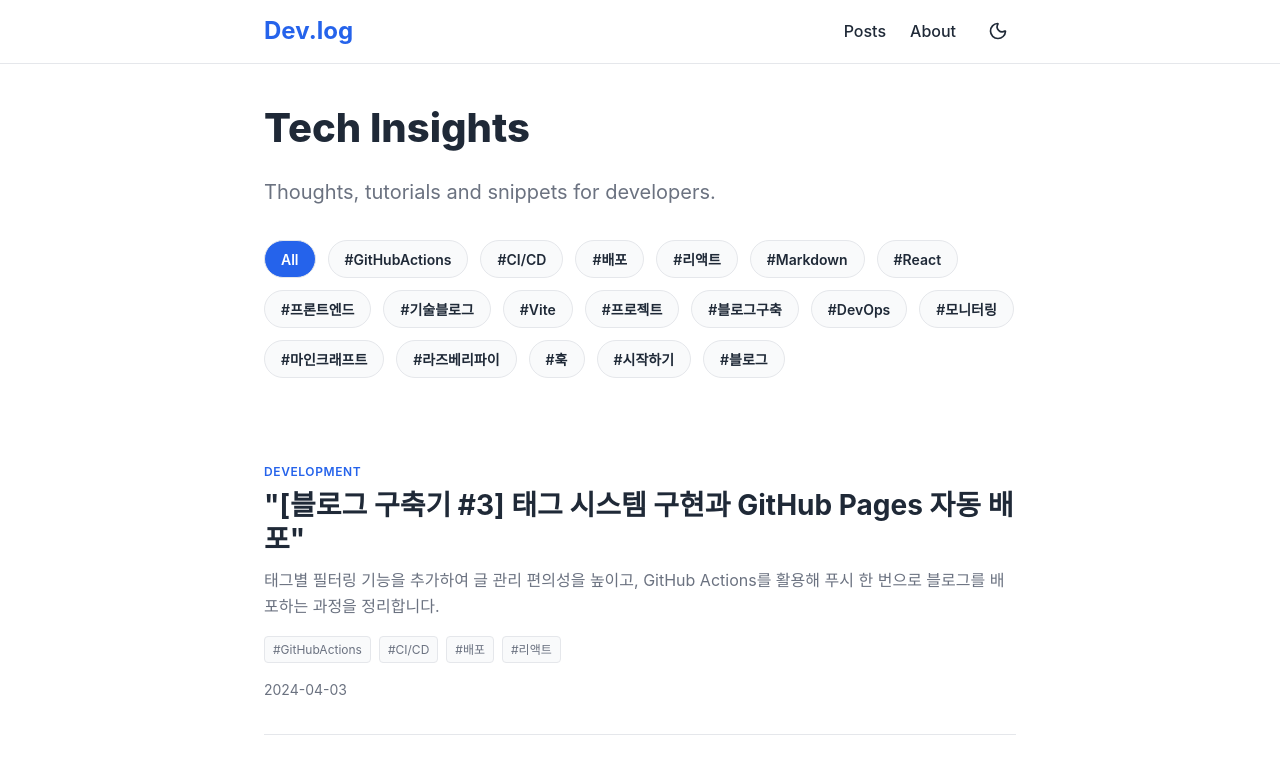
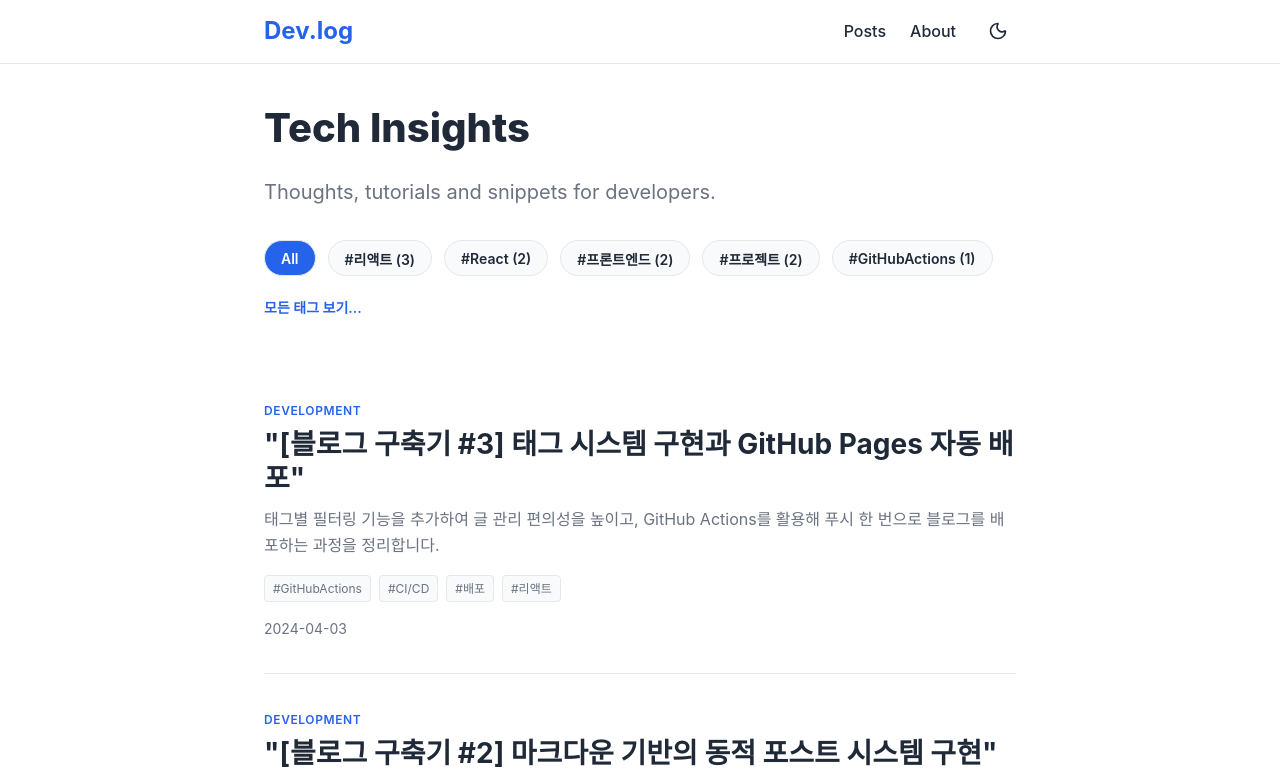
Before and after one commit to wonsub1332/wonsub1332.github.io, a React (Vite) app: page /#/ in a window 1280 px wide. Shown: the top 774 px of the page. Built offline with nearby package versions, Linux system fonts and the light colour scheme.

Commit message:
Sort tags by frequency and add expand/collapse functionality

```diff
--- a/src/pages/Home.tsx
+++ b/src/pages/Home.tsx
@@ -6,6 +6,7 @@ import PostCard from '../components/PostCard';
 const Home: React.FC = () => {
   const [posts, setPosts] = useState<Post[]>([]);
   const [selectedTag, setSelectedTag] = useState<string | null>(null);
+  const [isTagsExpanded, setIsTagsExpanded] = useState(false);
 
   useEffect(() => {
     const fetchPosts = async () => {
@@ -15,7 +16,13 @@ const Home: React.FC = () => {
     fetchPosts();
   }, []);
 
-  const allTags = Array.from(new Set(posts.flatMap((post) => post.tags || [])));
+  // 태그 빈도수 계산 및 정렬
+  const tagCounts = posts.flatMap((post) => post.tags || []).reduce((acc, tag) => {
+    acc[tag] = (acc[tag] || 0) + 1;
+    return acc;
+  }, {} as Record<string, number>);
+
+  const sortedTags = Object.keys(tagCounts).sort((a, b) => tagCounts[b] - tagCounts[a]);
 
   const filteredPosts = selectedTag
     ? posts.filter((post) => post.tags?.includes(selectedTag))
@@ -30,7 +37,18 @@ const Home: React.FC = () => {
         </p>
       </section>
 
-      <div className="tags-container" style={{ marginBottom: '3rem', display: 'flex', flexWrap: 'wrap', gap: '0.75rem' }}>
+      <div className="tags-wrapper" style={{ marginBottom: '3rem' }}>
+        <div
+          className="tags-container"
+          style={{
+            display: 'flex',
+            flexWrap: 'wrap',
+            gap: '0.75rem',
+            height: isTagsExpanded ? 'auto' : '45px',
+            overflow: 'hidden',
+            transition: 'height 0.3s ease'
+          }}
+        >
           <button
             onClick={() => setSelectedTag(null)}
             style={{
@@ -40,12 +58,13 @@ const Home: React.FC = () => {
               backgroundColor: selectedTag === null ? 'var(--primary)' : 'var(--card-bg)',
               color: selectedTag === null ? '#fff' : 'var(--text-color)',
               border: '1px solid var(--card-border)',
-            fontWeight: 600
+              fontWeight: 600,
+              height: '36px'
             }}
           >
             All
           </button>
-        {allTags.map((tag) => (
+          {sortedTags.map((tag) => (
             <button
               key={tag}
               onClick={() => setSelectedTag(tag)}
@@ -56,12 +75,29 @@ const Home: React.FC = () => {
                 backgroundColor: selectedTag === tag ? 'var(--primary)' : 'var(--card-bg)',
                 color: selectedTag === tag ? '#fff' : 'var(--text-color)',
                 border: '1px solid var(--card-border)',
-              fontWeight: 600
+                fontWeight: 600,
+                height: '36px'
               }}
             >
-            #{tag}
+              #{tag} ({tagCounts[tag]})
             </button>
           ))}
+        </div>
+        {sortedTags.length > 5 && (
+          <button
+            onClick={() => setIsTagsExpanded(!isTagsExpanded)}
+            style={{
+              marginTop: '0.75rem',
+              fontSize: '0.875rem',
+              color: 'var(--primary)',
+              fontWeight: 600,
+              display: 'flex',
+              alignItems: 'center'
+            }}
+          >
+            {isTagsExpanded ? '접기' : '모든 태그 보기...'}
+          </button>
+        )}
       </div>
 
       <div className="post-list">
```
Lines whose indentation alone changed are shown as unchanged.
